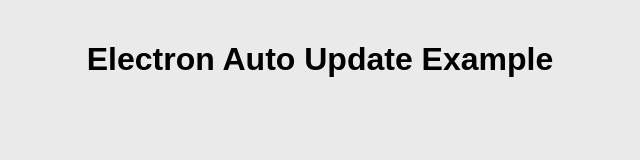
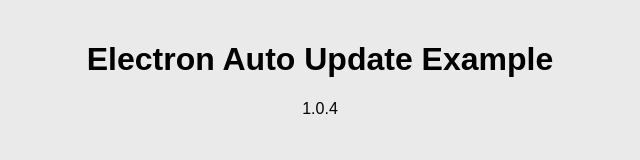
Before and after one commit to netnakubz/auto-update-electron, an Electron app: page index.html in a window 800 px wide. Shown: the full height of the page, 80-720 px from the left. Drawn offline with Linux system fonts and the light colour scheme; no server answers.

Commit message:
version 1.0.4

```diff
--- a/index.html
+++ b/index.html
@@ -27,7 +27,7 @@
 </head>
 <body>
   <h1>Electron Auto Update Example</h1>
-  <p id="version"></p>
+  <p id="version">1.0.4</p>
   <div id="notification" class="hidden">
     <p id="message"></p>
     <button id="close-button" onClick="closeNotification()">Close</button>
@@ -60,10 +60,10 @@
       notification.classList.remove("hidden");
     });
     function closeNotification() {
-  notification.classList.add('hidden');
-}
-function restartApp() {
-  ipcRenderer.send('restart_app');
-}
+      notification.classList.add("hidden");
+    }
+    function restartApp() {
+      ipcRenderer.send("restart_app");
+    }
   </script>
 </body>
--- a/package.json
+++ b/package.json
@@ -1,6 +1,6 @@
 {
   "name": "temp_electron",
-  "version": "1.0.3",
+  "version": "1.0.4",
   "description": "",
   "main": "./index.js",
   "scripts": {
```
